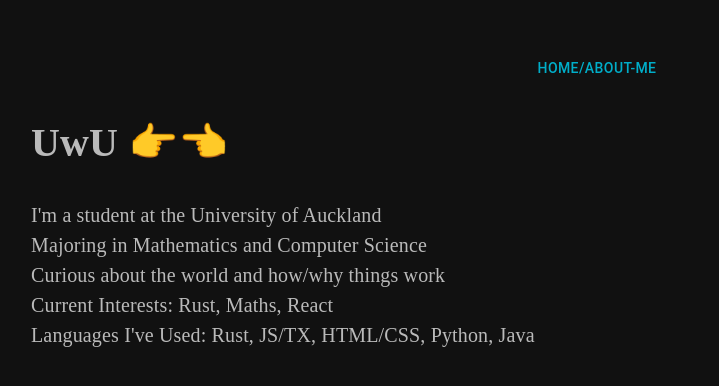
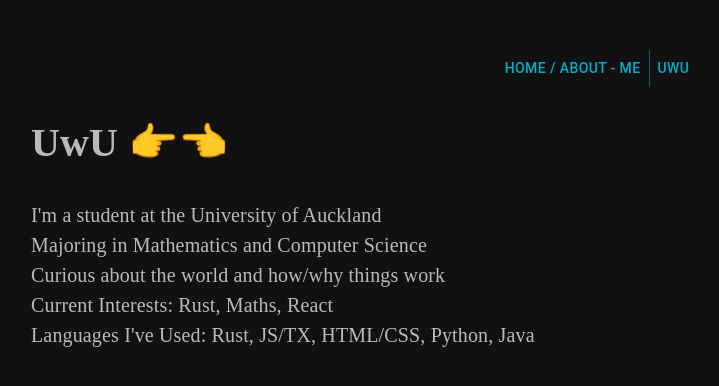
Before and after one commit to selareid/www.selareid.com, a React (Create React App) app: page / in a window 1280 px wide. Shown: the top 386 px of the page, without its empty margins (43-762 px from the left). Built offline with nearby package versions, Linux system fonts and the light colour scheme.

Commit message:
Added some basic routing Moved main body to AboutMe.tsx (will be 'main' page)

```diff
--- a/package.json
+++ b/package.json
@@ -15,6 +15,7 @@
     "@types/react-dom": "^17.0.11",
     "react": "^17.0.2",
     "react-dom": "^17.0.2",
+    "react-router-dom": "^6.2.1",
     "react-scripts": "5.0.0",
     "typescript": "^4.5.5",
     "web-vitals": "^2.1.4"
--- a/src/App.tsx
+++ b/src/App.tsx
@@ -1,28 +1,27 @@
 import React from 'react';
 import './App.css';
-import {Button, ButtonGroup, Container} from "@mui/material";
+import {Button, ButtonGroup} from "@mui/material";
+import './pages/AboutMe';
+import AboutMe from "./pages/AboutMe";
+import {BrowserRouter, Link, Routes, Route, Navigate} from "react-router-dom";
 
 function App() {
     return (
-        <div className="App" background-color="red">
-            <header className="App-header">
-                {/*<p>UwU</p>*/}
-                <ButtonGroup variant="text" color="secondary" >
-                    <Button>home/about-me</Button>
-                </ButtonGroup>
-            </header>
+        <BrowserRouter>
+            <div className="App">
+                <header className="App-header">
+                    <ButtonGroup variant="text" color="secondary" >
+                        <Button component={Link} to={"/"}>home / about - me</Button>
+                        <Button component={Link} to={"/"}>UwU</Button>
+                    </ButtonGroup>
+                </header>
 
-            <Container fixed>
-                <h1>UwU 👉👈</h1>
-                <p>
-                    I'm a student at the University of Auckland <br/>
-                    Majoring in Mathematics and Computer Science <br/>
-                    Curious about the world and how/why things work <br/>
-                    Current Interests: Rust, Maths, React <br/>
-                    Languages I've Used: Rust, JS/TX, HTML/CSS, Python, Java
-                </p>
-            </Container>
-        </div>
+                <Routes>
+                    <Route index element={<AboutMe/>}/>
+                    <Route path="*" element={<Navigate to="/"/>}/>
+                </Routes>
+            </div>
+        </BrowserRouter>
     );
 }
 
--- /dev/null
+++ b/src/pages/AboutMe.tsx
@@ -0,0 +1,20 @@
+import {Container} from "@mui/material";
+import React from "react";
+
+
+const AboutMe: React.FC = () => {
+    return (
+        <Container fixed>
+            <h1>UwU 👉👈</h1>
+            <p>
+                I'm a student at the University of Auckland <br/>
+                Majoring in Mathematics and Computer Science <br/>
+                Curious about the world and how/why things work <br/>
+                Current Interests: Rust, Maths, React <br/>
+                Languages I've Used: Rust, JS/TX, HTML/CSS, Python, Java
+            </p>
+        </Container>
+    )
+};
+
+export default AboutMe;
```
Also changed, not shown: 1 other file (tests, documents, lock files or other folders).
